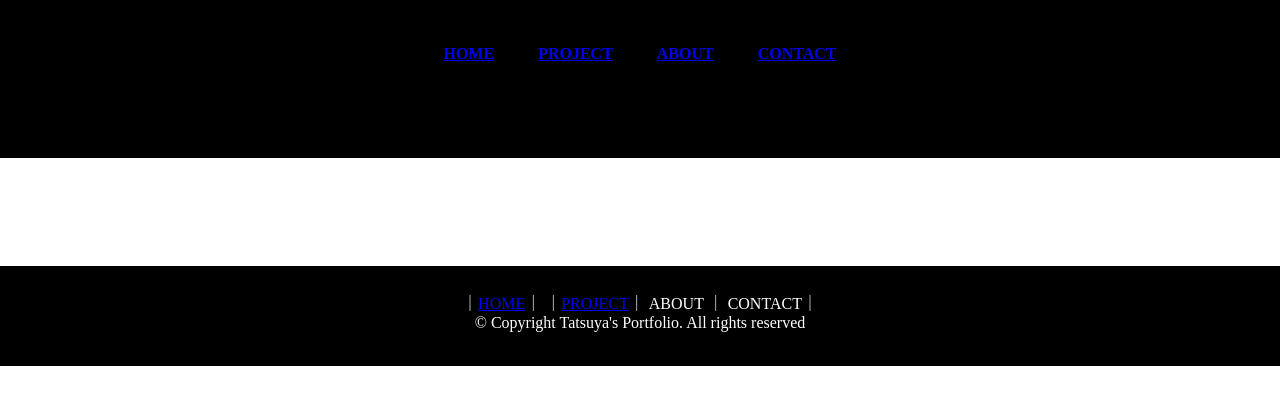
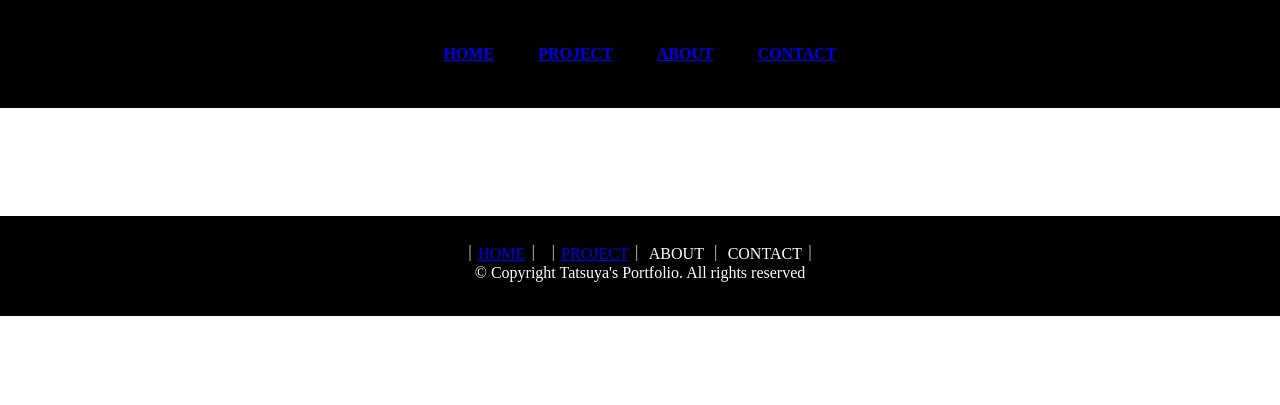
Before and after one commit to kitamitatsuya/doyolab, a PHP site: page / in a window 1280 px wide. Shown: the top 405 px of the page. Run offline with PHP 8.4, Linux system fonts and the light colour scheme.

Commit message:
index.html

```diff
--- a/index.html
+++ b/index.html
@@ -3,6 +3,7 @@
 <head>
   <meta charset="UTF-8">
   <link rel="stylesheet" href="style2.css">
+
 
 
   <title>Tatsuya's Portfolio.</title>
--- a/style2.css
+++ b/style2.css
@@ -3,7 +3,7 @@
   }
   header {
     width: 100%;
-    height: 150px;
+    height: 100px;
     padding: 4px 0;
     text-align: center;
     color:white;
```
